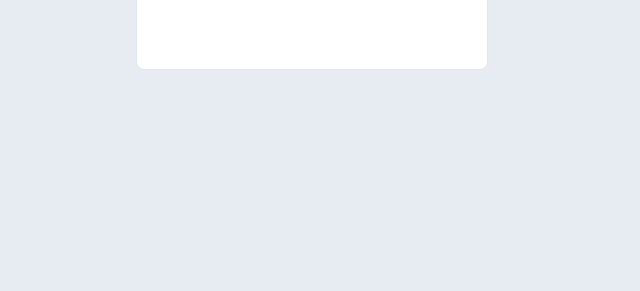
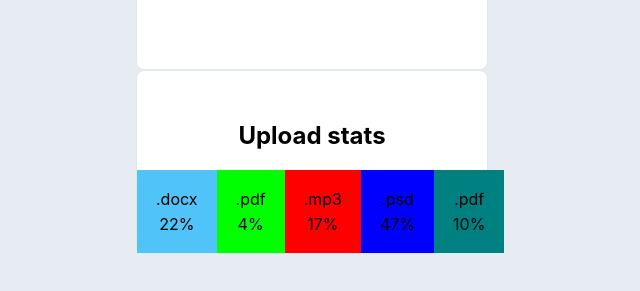
Before and after one commit to Rummut/goit-react-hw-01-components, a React (Create React App) app: page / in a window 1280 px wide. Shown: the part 421-712 px from the top of the page, without its empty margins (328-968 px from the left). Built offline with nearby package versions, Linux system fonts and the light colour scheme.

Commit message:
add 2nd task

```diff
--- a/src/components/App.jsx
+++ b/src/components/App.jsx
@@ -1,10 +1,13 @@
 import { GlobalStyle } from './GlobalStyle';
 import { Profile } from './profile/Profile';
+import { Statistics } from './statistics/Statistic';
+import data from './statistics/data.json'
 export const App = () => {
   return (
     <>
-    <Profile />
+      <Profile />
+      <Statistics title="Upload stats" stats={data} />
       <GlobalStyle />
-      </>
+    </>
   );
 };
--- a/src/components/profile/Profile.styled.js
+++ b/src/components/profile/Profile.styled.js
@@ -1,4 +1,4 @@
-import { styled } from "styled-components";
+import { styled } from 'styled-components';
 
 export const Container = styled.div`
   display: flex;
@@ -9,5 +9,5 @@ export const Container = styled.div`
   margin: auto;
   width: 350px;
   border-radius: 8px;
-    border: 1px solid #e1e7ee ;
-`
+  border: 1px solid #e1e7ee;
+`;
--- a/src/components/profile/user_statistic/UserStat.styled.js
+++ b/src/components/profile/user_statistic/UserStat.styled.js
@@ -16,4 +16,4 @@ export const ItemsList = styled.li`
 export const StatisticNumb = styled.span`
   font-weight: 700;
   color: #485667;
-`
+`;
--- a/src/components/profile/user_statistic/UserStatistic.js
+++ b/src/components/profile/user_statistic/UserStatistic.js
@@ -1,6 +1,10 @@
-import { List, ItemsList, StatisticNumb } from "./UserStat.styled";
+import { List, ItemsList, StatisticNumb } from './UserStat.styled';
 
-export const UserStatistic = ({ items: { stats: { followers, views, likes } } }) => {
+export const UserStatistic = ({
+  items: {
+    stats: { followers, views, likes },
+  },
+}) => {
   return (
     <List>
       <ItemsList>
@@ -15,6 +19,6 @@ export const UserStatistic = ({ items: { stats: { followers, views, likes } } })
         <span>Likes</span>
         <StatisticNumb>{likes}</StatisticNumb>
       </ItemsList>
-   </List>
+    </List>
   );
 };
--- a/src/components/profile/userinfo/Userinfo.styled.js
+++ b/src/components/profile/userinfo/Userinfo.styled.js
@@ -3,8 +3,7 @@ import { styled } from 'styled-components';
 export const UserContainer = styled.div`
 display: flex;
 flex-direction: column;
-align-items: center;
-}`;
+align-items: center;`;
 
 export const UserImage = styled.img`
   display: block;
@@ -19,5 +18,6 @@ export const UserTitle = styled.h2`
 `;
 
 export const UserAbout = styled.p`
-margin-bottom: 10px;
-color: #a7b1ba `;
+  margin-bottom: 10px;
+  color: #a7b1ba;
+`;
--- /dev/null
+++ b/src/components/statistics/Statistic.js
@@ -0,0 +1,29 @@
+import { Container } from 'components/profile/Profile.styled';
+import {
+    StatContainer,
+  StatisticItem,
+  StatisticList,
+  StatisticTitle,
+} from './Statistic.styled';
+
+// const theme = {
+//     : "tomato",
+//     green: "green",
+//     yellow: "yellow"
+// };
+
+export const Statistics = ({ title, stats }) => {
+  return (
+    <StatContainer>
+      <StatisticTitle>{title}</StatisticTitle>
+      <StatisticItem>
+        {stats.map(stat => (
+          <StatisticList key={stat.id}>
+            <span>{stat.label}</span>
+            <span>{stat.percentage}%</span>
+          </StatisticList>
+        ))}
+      </StatisticItem>
+    </StatContainer>
+  );
+};
--- /dev/null
+++ b/src/components/statistics/Statistic.styled.js
@@ -0,0 +1,45 @@
+import { styled } from 'styled-components';
+
+export const StatContainer = styled.section`
+  display: flex;
+  flex-direction: column;
+  align-items: center;
+  padding: 50px 0 0 0;
+  background-color: #ffffff;
+  margin: auto;
+  width: 350px;
+  border-radius: 8px;
+  border: 1px solid #e1e7ee;
+`;
+
+export const StatisticTitle = styled.h2`
+  margin-bottom: 20px;
+  text-align: center;
+`;
+
+export const StatisticItem = styled.ul`
+  display: flex;
+  border-bottom-left-radius: 8px;
+  width: 350px;
+`;
+
+export const StatisticList = styled.li`
+  display: flex;
+  padding: 19px;
+  background: #50c4f9;
+  & + & {
+    background: lime;
+  }
+  & + & + & {
+    background: red;
+  }
+  & + & + & + &{
+    background: blue;
+  }
+  & + & + & + & + &{
+    background: teal;
+  }
+  flex-direction: column;
+  align-items: center;
+  gap: 5px;
+`;
--- /dev/null
+++ b/src/components/statistics/data.json
@@ -0,0 +1,7 @@
+[
+  { "id": "id-1", "label": ".docx", "percentage": 22 },
+  { "id": "id-2", "label": ".pdf", "percentage": 4 },
+  { "id": "id-3", "label": ".mp3", "percentage": 17 },
+  { "id": "id-4", "label": ".psd", "percentage": 47 },
+  { "id": "id-5", "label": ".pdf", "percentage": 10 }
+]
```
Also changed, not shown: src/components/profile/Profile.js (+5 -5 lines), src/components/profile/userinfo/UserInfo.js (+6 -1 lines). Lines whose indentation alone changed are shown as unchanged.
